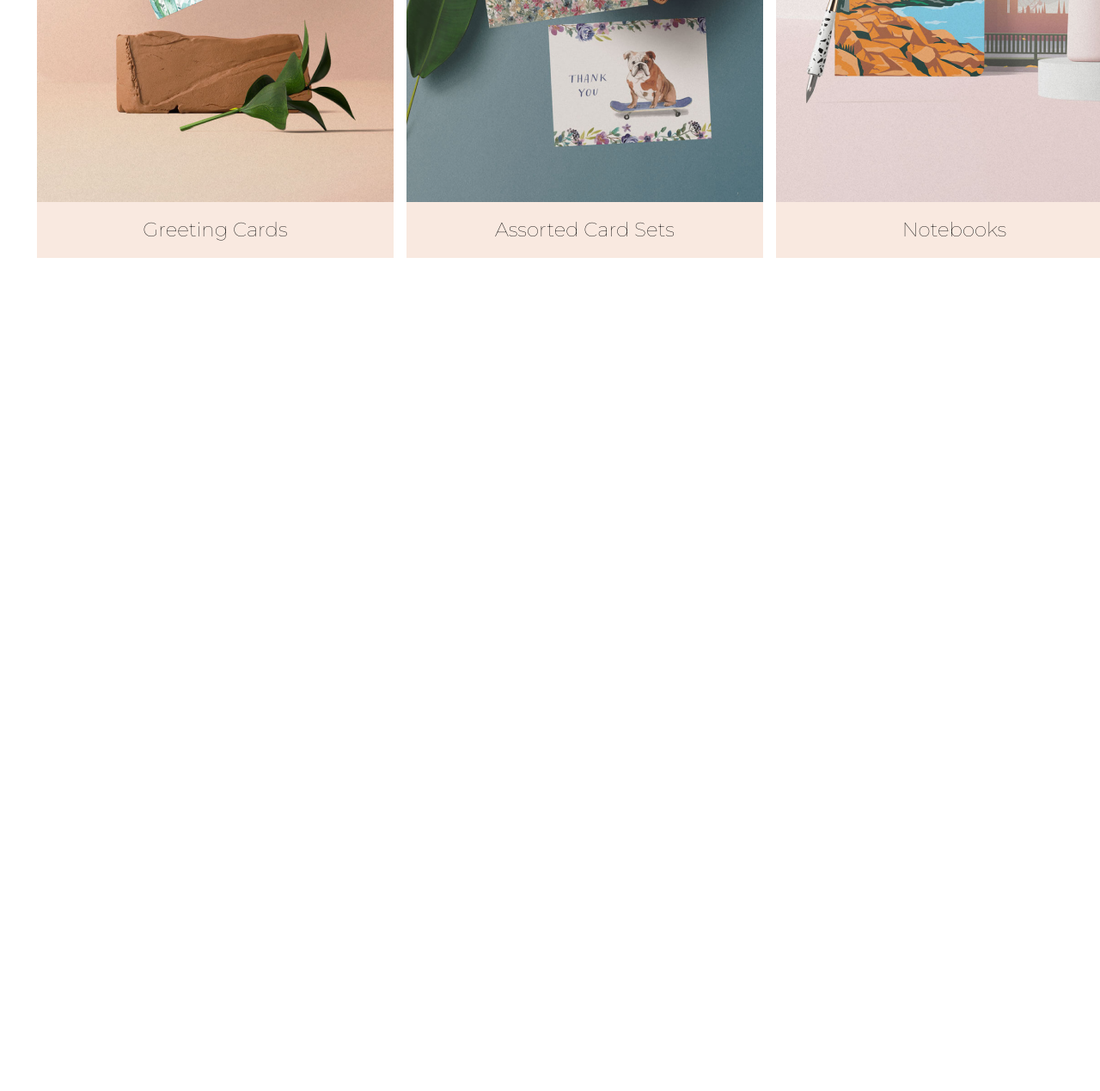
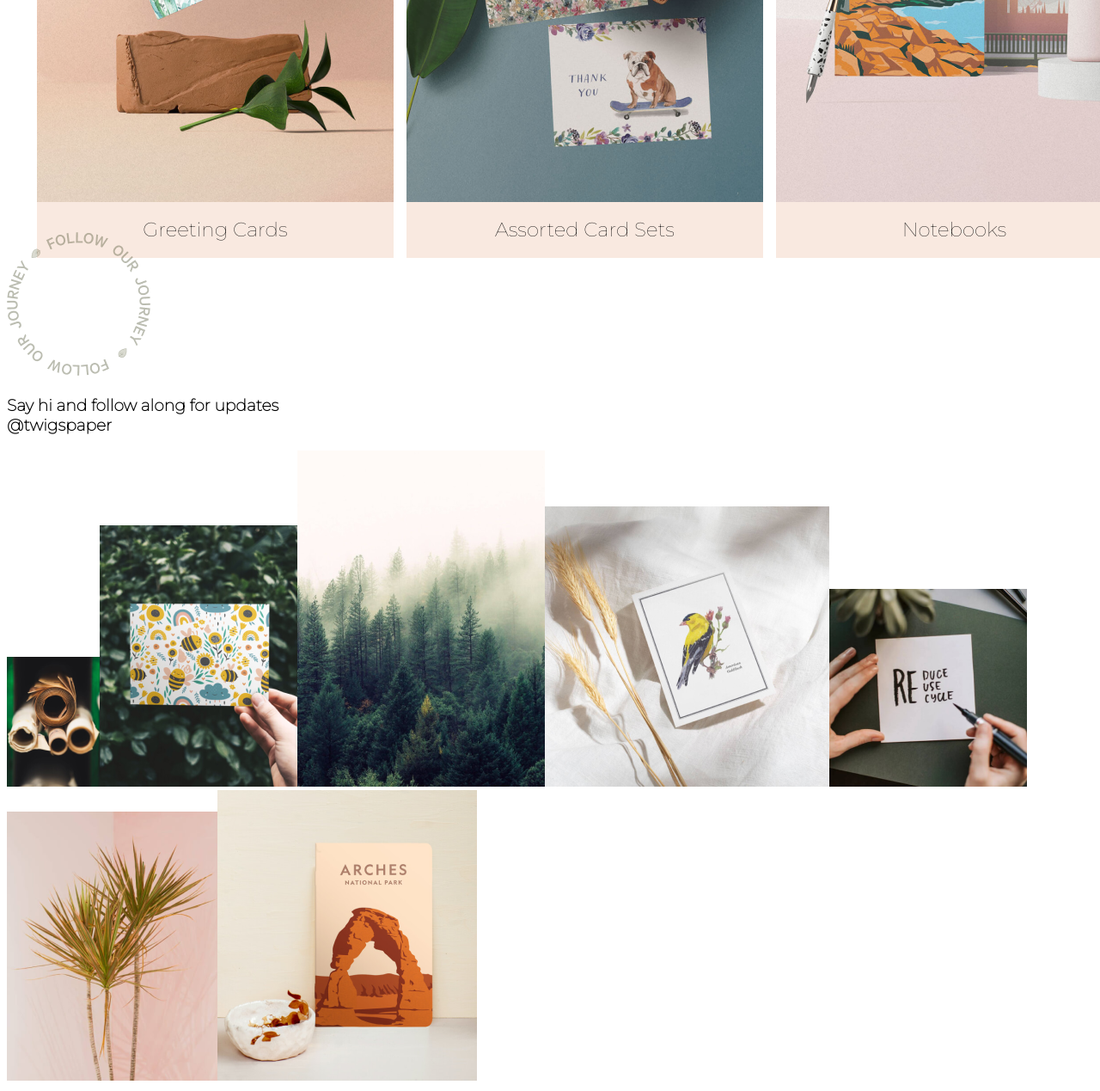
Before and after one commit to Click-73/iSaidYesStudio, a plain HTML site: page index.html in a window 1280 px wide. Shown: the part 1898-3167 px from the top of the page at 86% size. Before the commit the page ends 2198 px from the top, so only its background shows below. Drawn offline with Linux system fonts and the light colour scheme.

Commit message:
Add files via upload

```diff
--- a/index.html
+++ b/index.html
@@ -197,6 +197,45 @@
             </div>
           </div>
         </div>
+        <div class="circle-text">
+          <img src="img/circle-text/circle-text.png" alt="" />
+        </div>
+        <div class="follow-us">
+          <div class="follow-us__title">
+            <h3>Say hi and follow along for updates <br />@twigspaper</h3>
+          </div>
+          <div class="follow-us__images">
+            <img
+              src="img/follow-us/1.png"
+              alt=""
+              class="follow-us__images_item"
+            /><img
+              src="img/follow-us/2.png"
+              alt=""
+              class="follow-us__images_item"
+            /><img
+              src="img/follow-us/3.png"
+              alt=""
+              class="follow-us__images_item"
+            /><img
+              src="img/follow-us/4.png"
+              alt=""
+              class="follow-us__images_item"
+            /><img
+              src="img/follow-us/5.png"
+              alt=""
+              class="follow-us__images_item"
+            /><img
+              src="img/follow-us/6.png"
+              alt=""
+              class="follow-us__images_item"
+            /><img
+              src="img/follow-us/7.png"
+              alt=""
+              class="follow-us__images_item"
+            />
+          </div>
+        </div>
       </main>
       <footer class="footer"></footer>
     </div>
```
